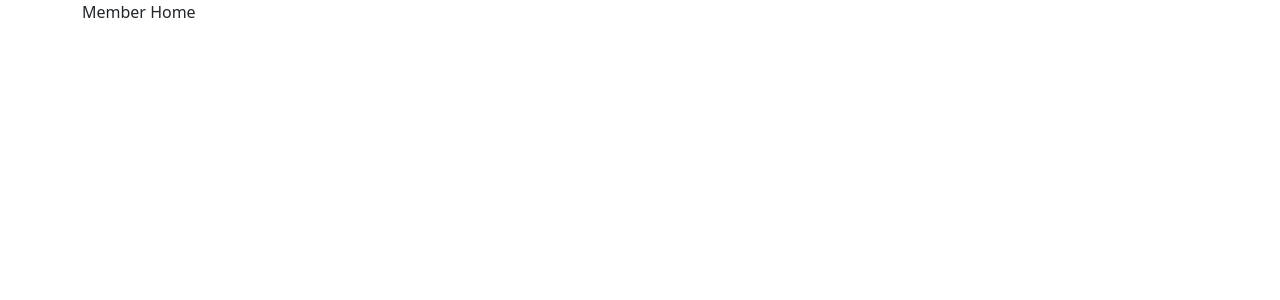
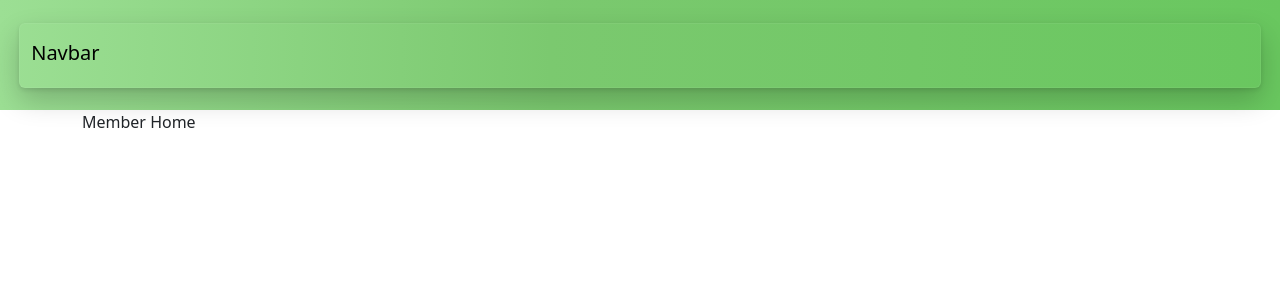
Before and after one commit to aleena-biju-thekkedath/lud_tracker, a Django app: page /members/ in a window 1280 px wide. Before the commit the part shown is almost empty. Shown: the top 300 px of the page. Run offline with Django 4.2, Linux system fonts and the light colour scheme.

```diff
--- a/templates/base.html
+++ b/templates/base.html
@@ -10,8 +10,16 @@
     crossorigin="anonymous">
     {% block extrahead %}{% endblock extrahead %}
   </head>
+
+  <nav class="navbar navbar-expand-lg">
+    <div class="container-fluid rounded" style="min-height: 65px; width:97%; ">
+      <div class="collapse navbar-collapse" id="navbarSupportedContent">
+        <a class="navbar-brand mb-0 mb-md-1" href="#">Navbar</a>
+      </div>
+    </div>
+  </nav>
+
   <body>
-
     {% block content %}
     {% endblock content %}
 
@@ -20,3 +28,19 @@
     crossorigin="anonymous"></script>
   </body>
 </html>
+
+<style>
+
+  .navbar {
+  min-height: 110px;
+  background:linear-gradient(90deg, #9cdf94 0%, #7bc96f 43%, #69c75f 100%) ;
+  }
+
+    .container-fluid {
+      box-shadow: rgba(0, 0, 0, 0.2) 0px 12px 28px 0px, rgba(0, 0, 0, 0.1) 0px 2px 4px 0px, rgba(255, 255, 255, 0.05) 0px 0px 0px 1px inset;
+      }
+
+
+
+
+</style>
```
